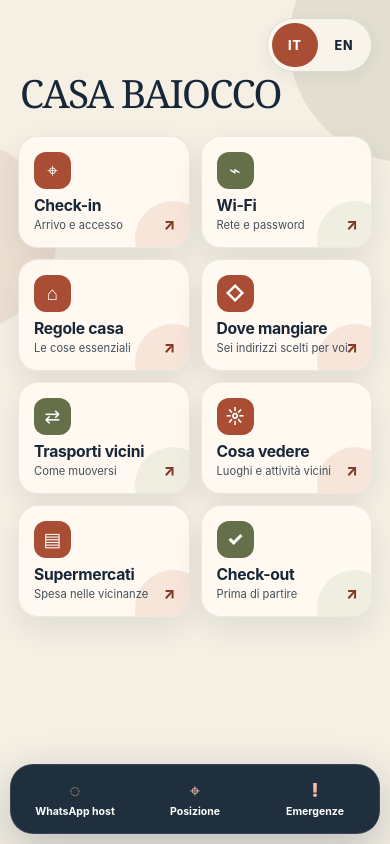
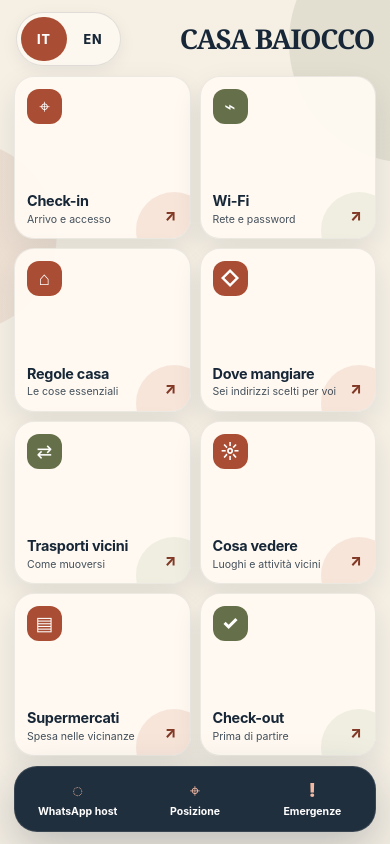
Before and after one commit to camillonicoletti/HostingPlatform, a React (Vite) app: page / in a window 390 px wide. Built offline with nearby package versions, Linux system fonts and the light colour scheme.

Commit message:
feat: fit Casa Baiocco home to mobile viewport

```diff
--- a/src/styles.css
+++ b/src/styles.css
@@ -65,22 +65,29 @@ a:focus-visible {
 }
 
 .app-shell {
-  width: min(100%, 760px);
-  min-height: 100vh;
+  display: grid;
+  width: min(100%, 430px);
+  min-height: 100svh;
   margin: 0 auto;
-  padding: 0 18px calc(100px + env(safe-area-inset-bottom));
+  padding: max(12px, env(safe-area-inset-top)) 14px max(12px, env(safe-area-inset-bottom));
+  grid-template-rows: auto minmax(0, 1fr) auto;
+  gap: 10px;
 }
 
 .hero {
-  position: relative;
-  padding: 74px 2px 24px;
+  display: flex;
+  min-width: 0;
+  min-height: 48px;
+  padding: 0 2px;
+  align-items: center;
+  justify-content: space-between;
+  gap: 10px;
 }
 
 .language-switch {
-  position: absolute;
-  top: max(18px, env(safe-area-inset-top));
-  right: 0;
+  position: static;
   display: inline-flex;
+  flex: 0 0 auto;
   gap: 3px;
   padding: 4px;
   border: 1px solid rgba(23, 39, 55, 0.12);
@@ -129,61 +136,39 @@ a:focus-visible {
 }
 
 .hero h1 {
-  max-width: 320px;
+  min-width: 0;
+  max-width: none;
   margin: 0;
-  font-size: clamp(2.15rem, 10vw, 3.4rem);
-  font-weight: 500;
-  letter-spacing: -0.045em;
-  line-height: 0.98;
+  overflow: hidden;
+  font-size: clamp(1.55rem, 7vw, 2rem);
+  font-weight: 600;
+  letter-spacing: -0.05em;
+  line-height: 1;
+  text-overflow: ellipsis;
+  white-space: nowrap;
 }
 
-.location {
-  display: flex;
-  align-items: center;
-  gap: 7px;
-  margin: 14px 0 0;
-  color: var(--terracotta-dark);
-  font-size: 0.84rem;
-  font-weight: 750;
-}
-
-.location::before {
-  width: 8px;
-  height: 8px;
-  border-radius: 50%;
-  background: var(--olive);
-  content: "";
-}
-
-.welcome {
-  max-width: 570px;
-  margin: 20px 0 0;
-  color: var(--night-soft);
-  font-size: 0.98rem;
-  line-height: 1.6;
-}
-
-.guide-main > h2 {
-  margin: 0 0 14px;
-  font-size: 1rem;
-  letter-spacing: -0.015em;
+.guide-main {
+  min-height: 0;
 }
 
 .guide-grid {
   display: grid;
+  height: 100%;
   grid-template-columns: repeat(2, minmax(0, 1fr));
-  gap: 11px;
+  grid-template-rows: repeat(4, minmax(0, 1fr));
+  gap: 9px;
 }
 
 .guide-card {
   position: relative;
   display: flex;
   min-width: 0;
-  min-height: 112px;
+  min-height: 92px;
   flex-direction: column;
   align-items: flex-start;
   justify-content: space-between;
-  padding: 15px;
+  padding: 12px;
   overflow: hidden;
   border: 1px solid rgba(23, 39, 55, 0.08);
   border-radius: var(--radius-medium);
@@ -223,8 +208,8 @@ a:focus-visible {
 
 .guide-card__icon {
   display: grid;
-  width: 37px;
-  height: 37px;
+  width: 35px;
+  height: 35px;
   place-items: center;
   border-radius: 12px;
   color: var(--white);
@@ -248,7 +233,7 @@ a:focus-visible {
 }
 
 .guide-card__copy strong {
-  font-size: 0.98rem;
+  font-size: 0.9rem;
   letter-spacing: -0.018em;
   line-height: 1.15;
 }
@@ -256,7 +241,7 @@ a:focus-visible {
 .guide-card__copy small {
   overflow: hidden;
   color: var(--night-soft);
-  font-size: 0.7rem;
+  font-size: 0.66rem;
   line-height: 1.25;
   text-overflow: ellipsis;
   white-space: nowrap;
@@ -273,15 +258,12 @@ a:focus-visible {
 }
 
 .quick-actions {
-  position: fixed;
-  right: 10px;
-  bottom: max(10px, env(safe-area-inset-bottom));
-  left: 10px;
+  position: static;
   z-index: 30;
   display: grid;
-  width: auto;
-  max-width: 680px;
-  min-height: 70px;
+  width: 100%;
+  max-width: none;
+  min-height: 64px;
   margin: 0 auto;
   grid-template-columns: repeat(3, minmax(0, 1fr));
   gap: 4px;
@@ -297,7 +279,7 @@ a:focus-visible {
 .quick-actions button {
   display: flex;
   min-width: 0;
-  min-height: 56px;
+  min-height: 52px;
   padding: 5px 3px;
   border: 0;
   border-radius: 17px;
@@ -710,36 +692,13 @@ a:focus-visible {
 }
 
 @media (min-width: 700px) {
-  .app-shell {
-    padding-right: 28px;
-    padding-left: 28px;
-  }
-
-  .hero {
-    padding-top: 90px;
-  }
-
-  .guide-grid {
-    grid-template-columns: repeat(3, minmax(0, 1fr));
-    gap: 14px;
-  }
-
-  .guide-card {
-    min-height: 132px;
-    padding: 18px;
-  }
-
-  .guide-card__copy strong {
-    font-size: 1.06rem;
-  }
-
   .sheet-backdrop {
     padding: 6vh 24px;
     align-items: center;
   }
 
   .sheet {
-    width: min(680px, 100%);
+    width: min(430px, 100%);
     max-height: 88vh;
     border-radius: var(--radius-large);
     box-shadow: 0 26px 80px rgba(23, 39, 55, 0.27);
@@ -758,6 +717,65 @@ a:focus-visible {
   }
 }
 
+@media (max-height: 760px) {
+  .app-shell {
+    padding-top: max(8px, env(safe-area-inset-top));
+    padding-bottom: max(8px, env(safe-area-inset-bottom));
+    gap: 7px;
+  }
+
+  .hero,
+  .language-switch button {
+    min-height: 44px;
+  }
+
+  .hero h1 {
+    font-size: clamp(1.42rem, 6.6vw, 1.72rem);
+  }
+
+  .guide-grid {
+    gap: 7px;
+  }
+
+  .guide-card {
+    min-height: 82px;
+    padding: 9px;
+    border-radius: 17px;
+  }
+
+  .guide-card__icon {
+    width: 31px;
+    height: 31px;
+    border-radius: 10px;
+    font-size: 1rem;
+  }
+
+  .guide-card__copy strong {
+    font-size: 0.84rem;
+  }
+
+  .guide-card__copy small {
+    display: none;
+  }
+
+  .guide-card__arrow {
+    right: 10px;
+    bottom: 10px;
+  }
+
+  .quick-actions {
+    min-height: 58px;
+    padding: 4px;
+    border-radius: 19px;
+  }
+
+  .quick-actions a,
+  .quick-actions button {
+    min-height: 48px;
+    gap: 3px;
+  }
+}
+
 @media (prefers-reduced-motion: reduce) {
   html {
     scroll-behavior: auto;
```
Also changed, not shown: 1 other file (tests, documents, lock files or other folders).
